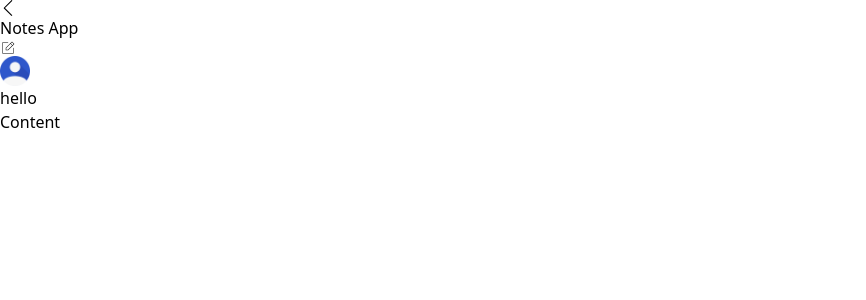
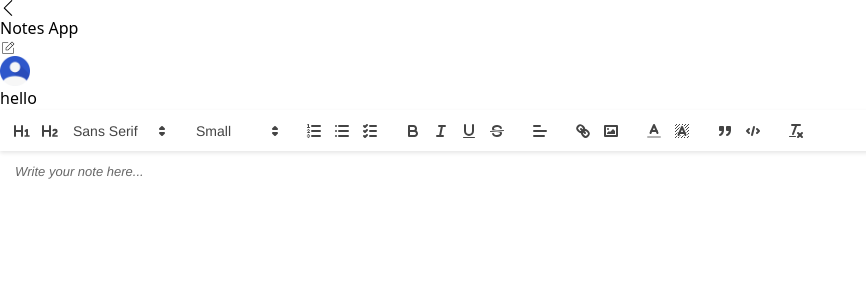
Before and after one commit to USANJAY05/notes-app, a React (Vite) app: page / in a window 1280 px wide. Shown: the top 300 px of the page, without its empty margins (0-866 px from the left). Built offline with nearby package versions, Linux system fonts and the light colour scheme.

Commit message:
added reactQuill

```diff
--- a/src/components/main/Main.jsx
+++ b/src/components/main/Main.jsx
@@ -1,9 +1,49 @@
-import React from 'react'
+import React, { useState } from 'react';
+import ReactQuill from 'react-quill';
+import 'react-quill/dist/quill.snow.css';
 
 const Main = () => {
+  const [note, setNote] = useState('');
+
+  // Handle changes in the editor
+  const handleEditorChange = (value) => {
+    setNote(value);
+    console.log(value)
+  };
+
+  // Custom toolbar options with more styling options
+  const modules = {
+    toolbar: [
+      [{ 'header': '1' }, { 'header': '2' }, { 'font': ['Arial', 'Courier', 'Georgia', 'Impact', 'Times New Roman', 'Verdana'] }],
+      [{ 'size': ['small', 'medium', 'large', 'huge'] }], // Font sizes
+      [{ 'list': 'ordered' }, { 'list': 'bullet' }, { 'list': 'check' }], // Ordered list, bullet list, and checkboxes
+      ['bold', 'italic', 'underline', 'strike'], // Added strikethrough
+      [{ 'align': [] }],
+      ['link', 'image'],
+      [{ 'color': [] }, { 'background': [] }], // Text color and background color
+      ['blockquote', 'code-block'], // Blockquote and code block options
+      ['clean'], // To clear the editor
+      ['unordered-list', 'ordered-list', 'description-list'] // New lists added
+    ],
+  };
+
   return (
-    <div className='w-full h-full dark:bg-black dark:text-white p-2'>Content</div>
-  )
-}
+    <div className='w-full h-full dark:bg-black dark:text-white'>
+      <div className="h-full overflow-auto">
+        {/* Fixed toolbar section */}
+        <div className="quill-toolbar h-[calc(100%-50px)]">
+          <ReactQuill
+            value={note}
+            onChange={handleEditorChange}
+            theme="snow"
+            modules={modules}
+            placeholder="Write your note here..."
+            className='h-full border-none'
+          />
+        </div>
+      </div>
+    </div>
+  );
+};
 
-export default Main
+export default Main;
--- a/src/index.css
+++ b/src/index.css
@@ -1,3 +1,21 @@
 @tailwind base;
 @tailwind components;
 @tailwind utilities;
+
+
+/* Ensure the toolbar stays at the top */
+.quill-toolbar .ql-toolbar {
+  position: sticky;
+  top: 0;
+  z-index: 10; /* Make sure toolbar stays above the editor */
+  box-shadow: 0 2px 4px rgba(0, 0, 0, 0.1); /* Optional, to add shadow for visibility */
+}
+
+/* Remove border around ReactQuill editor */
+.ql-container {
+  border: none !important;
+}
+
+.ql-toolbar {
+  border: none !important;
+}
```
